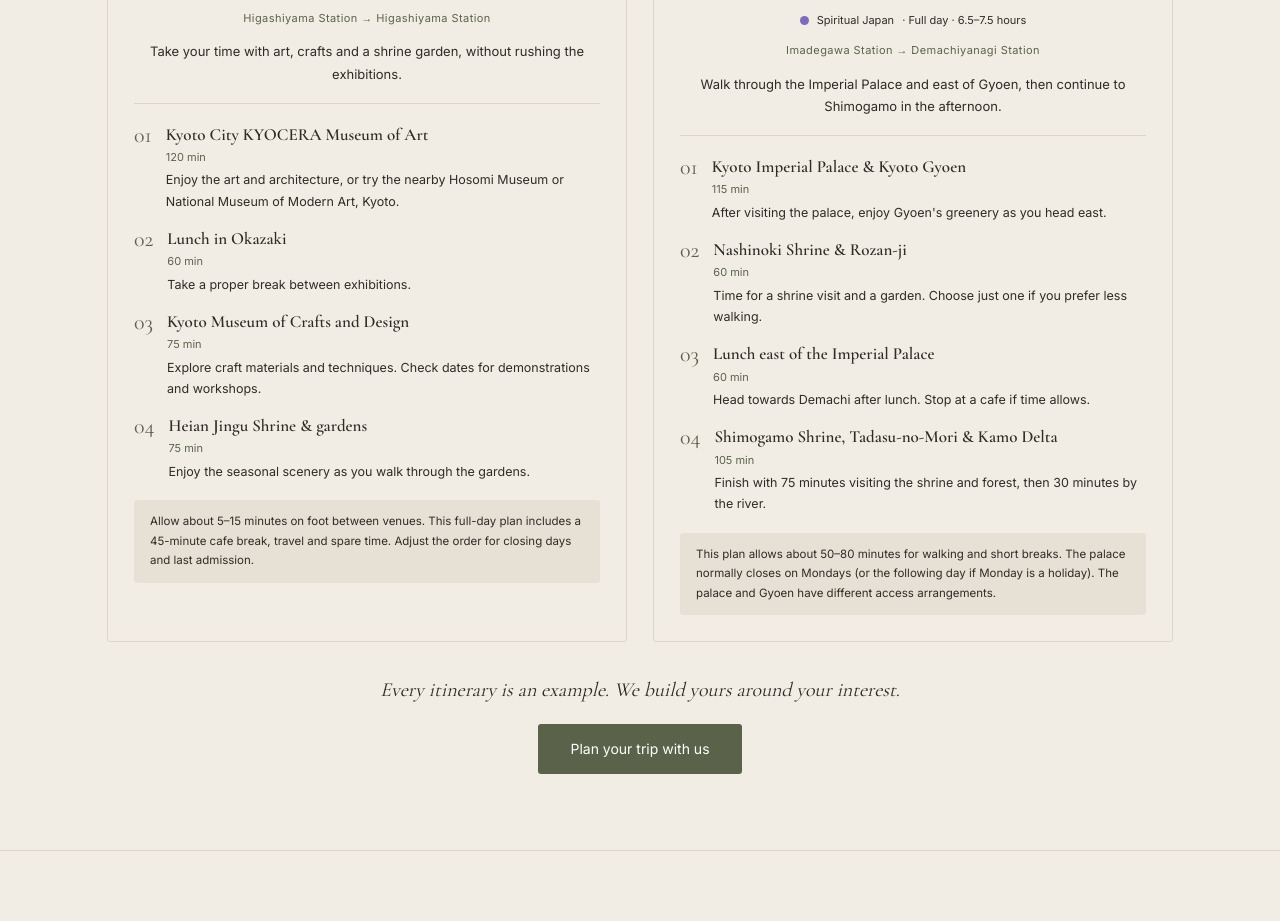
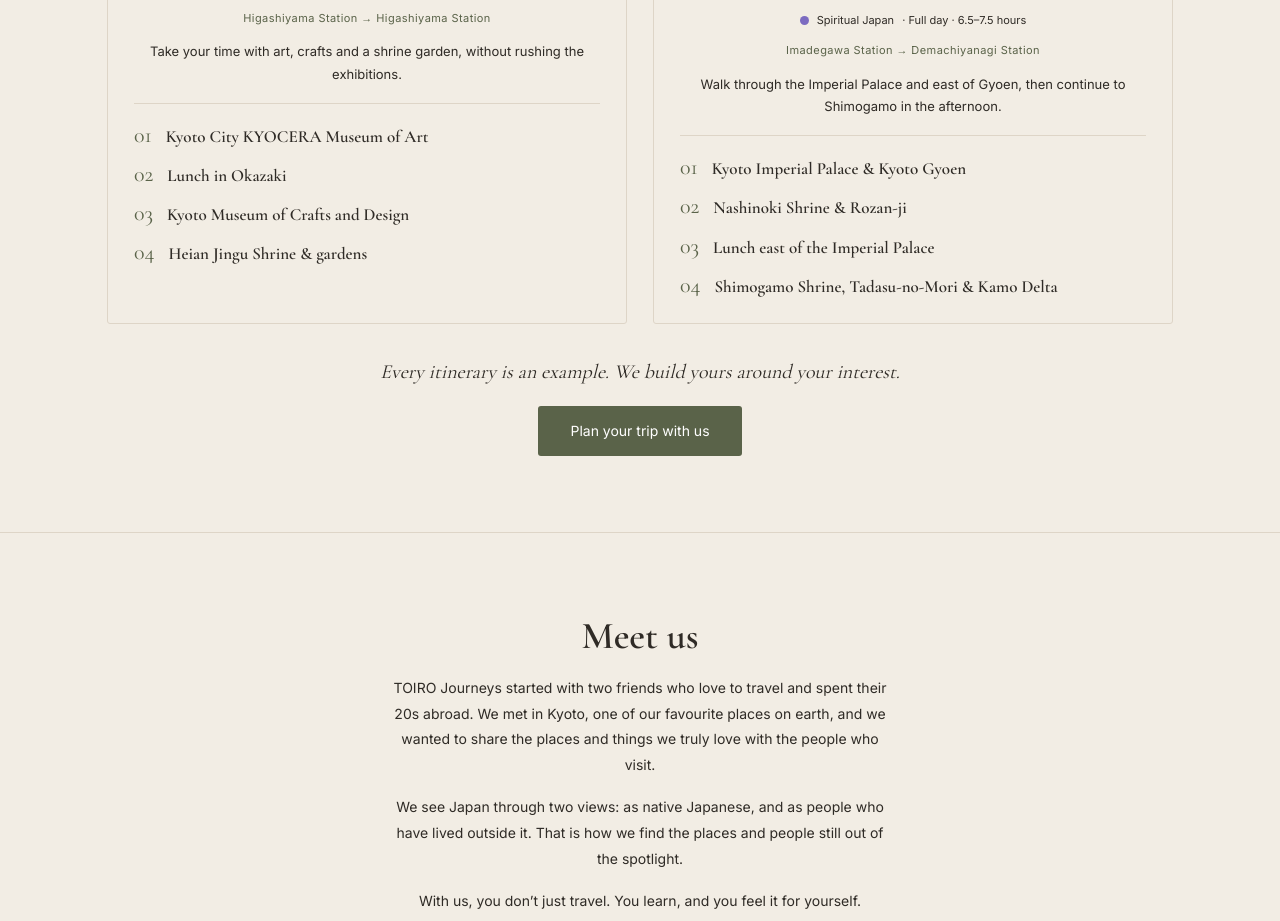
Before and after one commit to TomiPaajanen/hikari-website-tourist, a Next.js app: page / in a window 1280 px wide. Shown: the part 2560-3481 px from the top of the page. Built offline with nearby package versions, Linux system fonts and the light colour scheme; a web font is replaced by a local one.

Commit message:
feat: simplify itinerary examples to stop titles only

```diff
--- a/src/components/experiences.tsx
+++ b/src/components/experiences.tsx
@@ -7,12 +7,6 @@ import { SIGNUP_URL } from "@/lib/links";
 // Bubble centres sit on a circle whose radius is this percentage of the diagram width.
 const RING_RADIUS = 34.29;
 
-type ItineraryStop = {
-  name: string;
-  minutes: number;
-  description: string;
-};
-
 type ItineraryExample = {
   title: string;
   theme: string;
@@ -21,8 +15,7 @@ type ItineraryExample = {
   duration: string;
   route: string;
   intro: string;
-  stops: ItineraryStop[];
-  note: string;
+  stops: string[];
 };
 
 const itineraryExamples: ItineraryExample[] = [
@@ -39,25 +32,11 @@ const itineraryExamples: ItineraryExample[] = [
     route: "Higashiyama Station → Higashiyama Station",
     intro: "Take your time with art, crafts and a shrine garden, without rushing the exhibitions.",
     stops: [
-      {
-        name: "Kyoto City KYOCERA Museum of Art",
-        minutes: 120,
-        description:
-          "Enjoy the art and architecture, or try the nearby Hosomi Museum or National Museum of Modern Art, Kyoto.",
-      },
-      { name: "Lunch in Okazaki", minutes: 60, description: "Take a proper break between exhibitions." },
-      {
-        name: "Kyoto Museum of Crafts and Design",
-        minutes: 75,
-        description: "Explore craft materials and techniques. Check dates for demonstrations and workshops.",
-      },
-      {
-        name: "Heian Jingu Shrine & gardens",
-        minutes: 75,
-        description: "Enjoy the seasonal scenery as you walk through the gardens.",
-      },
+      "Kyoto City KYOCERA Museum of Art",
+      "Lunch in Okazaki",
+      "Kyoto Museum of Crafts and Design",
+      "Heian Jingu Shrine & gardens",
     ],
-    note: "Allow about 5–15 minutes on foot between venues. This full-day plan includes a 45-minute cafe break, travel and spare time. Adjust the order for closing days and last admission.",
   },
   {
     title: "02 | Kyoto Imperial Palace, Demachiyanagi & Shimogamo",
@@ -73,28 +52,11 @@ const itineraryExamples: ItineraryExample[] = [
     intro:
       "Walk through the Imperial Palace and east of Gyoen, then continue to Shimogamo in the afternoon.",
     stops: [
-      {
-        name: "Kyoto Imperial Palace & Kyoto Gyoen",
-        minutes: 115,
-        description: "After visiting the palace, enjoy Gyoen's greenery as you head east.",
-      },
-      {
-        name: "Nashinoki Shrine & Rozan-ji",
-        minutes: 60,
-        description: "Time for a shrine visit and a garden. Choose just one if you prefer less walking.",
-      },
-      {
-        name: "Lunch east of the Imperial Palace",
-        minutes: 60,
-        description: "Head towards Demachi after lunch. Stop at a cafe if time allows.",
-      },
-      {
-        name: "Shimogamo Shrine, Tadasu-no-Mori & Kamo Delta",
-        minutes: 105,
-        description: "Finish with 75 minutes visiting the shrine and forest, then 30 minutes by the river.",
-      },
+      "Kyoto Imperial Palace & Kyoto Gyoen",
+      "Nashinoki Shrine & Rozan-ji",
+      "Lunch east of the Imperial Palace",
+      "Shimogamo Shrine, Tadasu-no-Mori & Kamo Delta",
     ],
-    note: "This plan allows about 50–80 minutes for walking and short breaks. The palace normally closes on Mondays (or the following day if Monday is a holiday). The palace and Gyoen have different access arrangements.",
   },
 ];
 
@@ -169,22 +131,14 @@ function ItineraryCard({ example }: { example: ItineraryExample }) {
 
         <ol className="mt-1 flex w-full flex-col gap-4 border-t border-sand pt-5 text-left">
           {example.stops.map((stop, index) => (
-            <li key={stop.name} className="flex gap-3.5">
+            <li key={stop} className="flex items-baseline gap-3.5">
               <span className="font-serif text-[22px] leading-none text-accent">
                 {String(index + 1).padStart(2, "0")}
               </span>
-              <div className="flex flex-col gap-1">
-                <h4 className="font-serif text-[17px] leading-tight font-semibold">{stop.name}</h4>
-                <p className="text-[11px] text-accent">{stop.minutes} min</p>
-                <p className="text-[12.5px] leading-[1.7]">{stop.description}</p>
-              </div>
+              <h4 className="font-serif text-[17px] leading-tight font-semibold">{stop}</h4>
             </li>
           ))}
         </ol>
-
-        <p className="mt-1 w-full rounded-[3px] bg-sand/50 px-4 py-3 text-left text-[11.5px] leading-[1.7]">
-          {example.note}
-        </p>
       </div>
     </article>
   );
```
